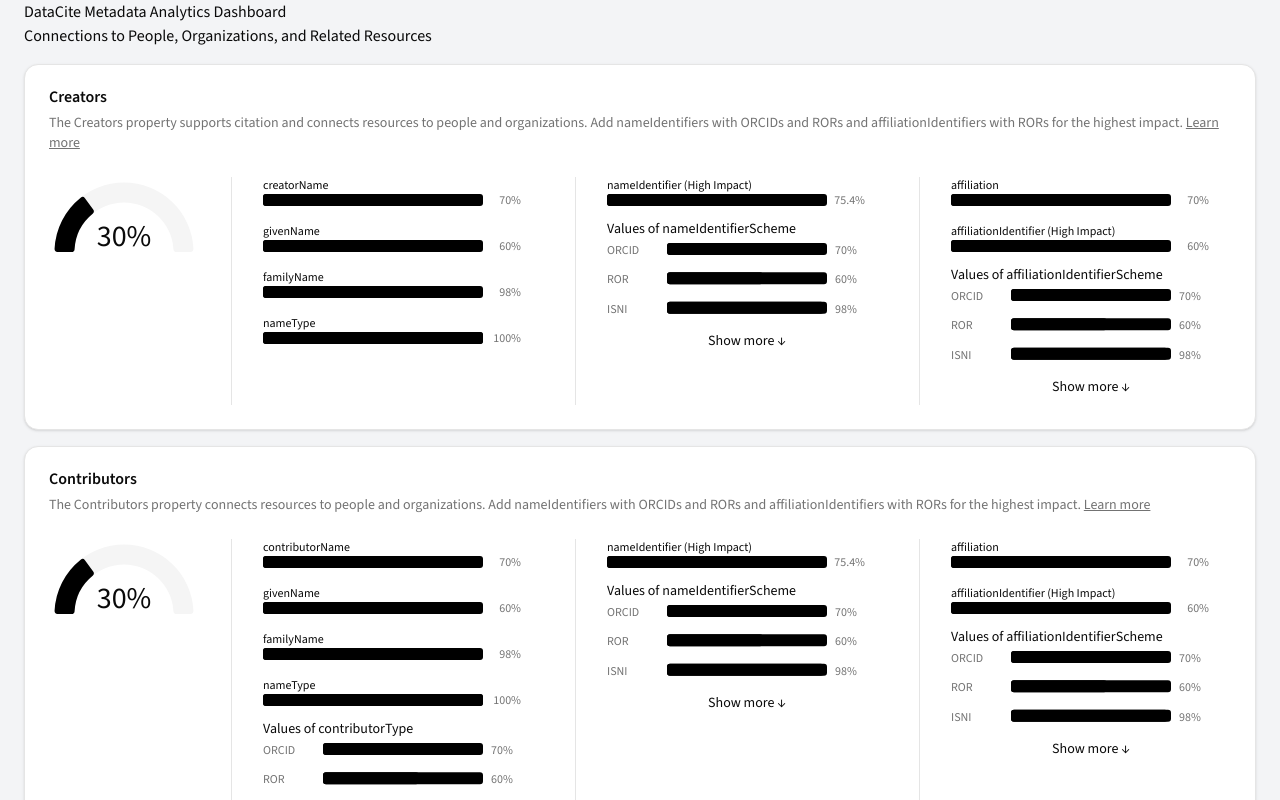
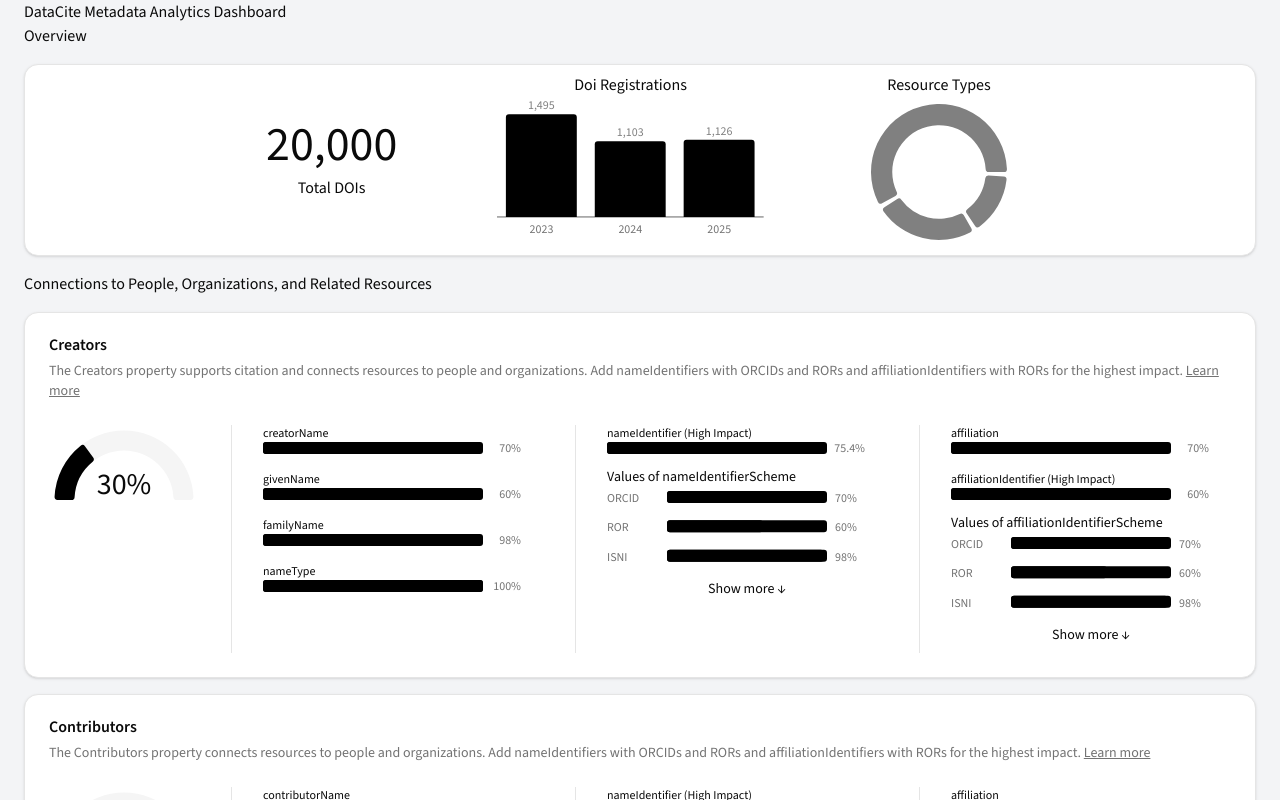
Before and after one commit to datacite/puli, a Next.js app: page / in a window 1280 px wide. Shown: the top 800 px of the page. Built offline with nearby package versions, Linux system fonts and the light colour scheme.

Commit message:
add overview card

```diff
--- a/src/app/globals.css
+++ b/src/app/globals.css
@@ -129,3 +129,11 @@
     cursor: pointer;
   }
 }
+
+@utility grid-cols-min-* {
+  grid-template-columns: repeat(--value(integer), min-content);
+}
+
+@utility grid-rows-min-* {
+  grid-template-rows: repeat(--value(integer), min-content);
+}
--- a/src/app/page.tsx
+++ b/src/app/page.tsx
@@ -1,4 +1,5 @@
 import ChartsCard from "@/components/ChartsCard";
+import OverviewCard from "@/components/OverviewCard";
 import * as CardProps from "@/exampleCardProps";
 
 export default function Home() {
@@ -7,6 +8,9 @@
       <h1>DataCite Metadata Analytics Dashboard</h1>
 
       <div className="grid grid-cols-4 gap-4">
+        <p className="col-span-full">Overview</p>
+        <OverviewCard {...CardProps.overview} className="col-span-full" />
+
         <p className="col-span-full">
           Connections to People, Organizations, and Related Resources
         </p>
--- /dev/null
+++ b/src/components/DoiRegistrationsChart.tsx
@@ -0,0 +1,47 @@
+"use client";
+
+import { Bar, BarChart, XAxis, YAxis } from "recharts";
+import { type ChartConfig, ChartContainer } from "@/components/ui/chart";
+import { CHART } from "@/constants";
+import { asNumber } from "@/util";
+
+export type DoiRegistration = {
+  year: number;
+  count: number;
+};
+
+interface Props {
+  data: DoiRegistration[];
+}
+
+const BAR = { ...CHART.bar };
+
+const chartConfig = {
+  count: {
+    label: "Count",
+    color: "var(--color-primary-light-blue)",
+  },
+  absent: {
+    label: "Absent",
+    color: "var(--color-primary-dark-blue)",
+  },
+} satisfies ChartConfig;
+
+export default function DoiRegistrationsChart(props: Props) {
+  const { data } = props;
+
+  return (
+    <ChartContainer config={chartConfig} className="h-full">
+      <BarChart data={data} margin={{ top: 10 }} accessibilityLayer>
+        <XAxis dataKey="year" type="category" tickLine={false} />
+        <YAxis dataKey="count" type="number" hide />
+        <Bar
+          dataKey="count"
+          fill="var(--color-count)"
+          radius={[BAR.radius, BAR.radius, 0, 0]}
+          label={{ position: "top", formatter: asNumber }}
+        />
+      </BarChart>
+    </ChartContainer>
+  );
+}
--- /dev/null
+++ b/src/components/OverviewCard.tsx
@@ -0,0 +1,45 @@
+import type { ComponentProps } from "react";
+import { Card, CardContent } from "@/components/ui/card";
+import { cn } from "@/lib/utils";
+import DOIRegistrationsChart, {
+  type DoiRegistration,
+} from "@/components/DoiRegistrationsChart";
+import { asNumber } from "@/util";
+import ResourceTypesChart, {
+  type ResourceTypeData,
+} from "@/components/ResourceTypesChart";
+
+export interface Props extends ComponentProps<"div"> {
+  totalDois: number;
+  doiRegistrationsData: DoiRegistration[];
+  resourceTypeData: ResourceTypeData[];
+}
+
+export default function OverviewCard({
+  totalDois,
+  doiRegistrationsData,
+  resourceTypeData,
+  className,
+  ...cardProps
+}: Props) {
+  return (
+    <Card className={cn("w-full p-2", className)} {...cardProps}>
+      <CardContent className="grid grid-cols-min-3 grid-rows-[min-content_150px] gap-x-25 mx-auto items-center justify-items-center">
+        <TotalDois totalDois={totalDois} />
+        <p>Doi Registrations</p>
+        <p>Resource Types</p>
+        <DOIRegistrationsChart data={doiRegistrationsData} />
+        <ResourceTypesChart data={resourceTypeData} />
+      </CardContent>
+    </Card>
+  );
+}
+
+function TotalDois({ totalDois }: { totalDois: number }) {
+  return (
+    <p className="flex flex-col items-center row-span-full gap-2">
+      <span className="text-5xl">{asNumber(totalDois)}</span>
+      <span>Total DOIs</span>
+    </p>
+  );
+}
--- /dev/null
+++ b/src/components/ResourceTypesChart.tsx
@@ -0,0 +1,56 @@
+"use client";
+
+import { Pie, PieChart } from "recharts";
+
+import {
+  type ChartConfig,
+  ChartContainer,
+  ChartTooltip,
+  ChartTooltipContent,
+} from "@/components/ui/chart";
+import { CHART } from "@/constants";
+
+export type ResourceTypeData = {
+  type: string;
+  count: number;
+};
+
+interface Props {
+  data: ResourceTypeData[];
+}
+
+const BAR = { ...CHART.bar, size: 20 };
+
+const chartConfig = {
+  count: {
+    label: "Count",
+    color: "var(--color-primary-light-blue)",
+  },
+  absent: {
+    label: "Absent",
+    color: "var(--color-primary-dark-blue)",
+  },
+} satisfies ChartConfig;
+
+export default function ResourceTypesChart(props: Props) {
+  const { data } = props;
+
+  return (
+    <ChartContainer config={chartConfig} className="aspect-square h-full">
+      <PieChart margin={{ top: -10, right: -10, left: -10, bottom: -10 }}>
+        <ChartTooltip
+          cursor={false}
+          content={<ChartTooltipContent hideLabel />}
+        />
+        <Pie
+          data={data}
+          dataKey="count"
+          nameKey="type"
+          innerRadius="55%"
+          paddingAngle={4}
+          cornerRadius={BAR.radius}
+        />
+      </PieChart>
+    </ChartContainer>
+  );
+}
--- a/src/exampleCardProps.tsx
+++ b/src/exampleCardProps.tsx
@@ -1,3 +1,4 @@
+import type { Props as OverviewProps } from "@/components/OverviewCard";
 import type { Props } from "@/components/ChartsCard";
 import PresentBar from "@/components/PresentBar";
 import PresentChart from "@/components/PresentChart";
@@ -5,6 +6,20 @@
 import LearnMore from "@/components/LearnMore";
 
 import * as data from "@/exampleData";
+
+export const overview: OverviewProps = {
+  totalDois: 20_000,
+  doiRegistrationsData: [
+    { year: 2023, count: 1495 },
+    { year: 2024, count: 1103 },
+    { year: 2025, count: 1126 },
+  ],
+  resourceTypeData: [
+    { type: "dataset", count: 60 },
+    { type: "journal article", count: 25 },
+    { type: "software", count: 15 },
+  ],
+};
 
 // Connections to People, Organizations, and Related Resources
 export const creators: Props = {
--- a/src/util.ts
+++ b/src/util.ts
@@ -1,3 +1,7 @@
 export function asPercent(value: number) {
   return `${value}%`;
 }
+
+export function asNumber(value: number) {
+  return value.toLocaleString();
+}
```
